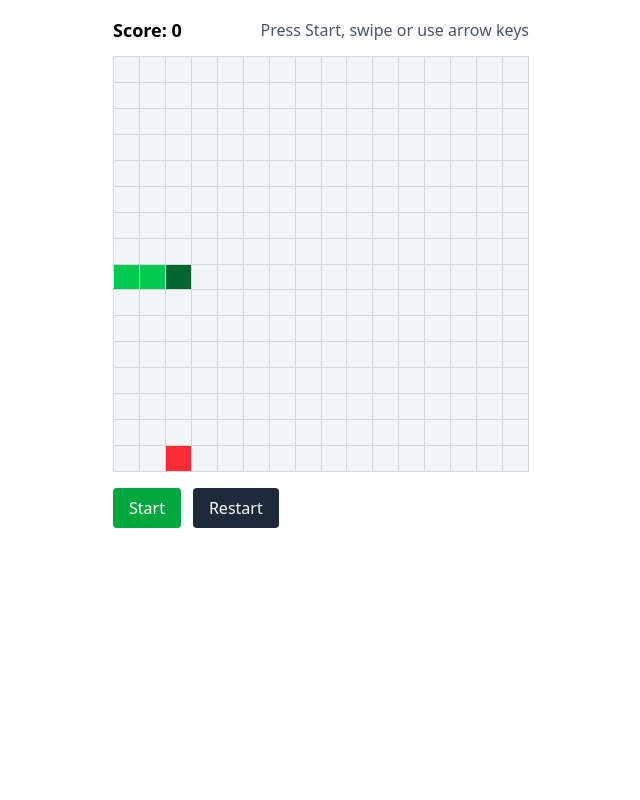
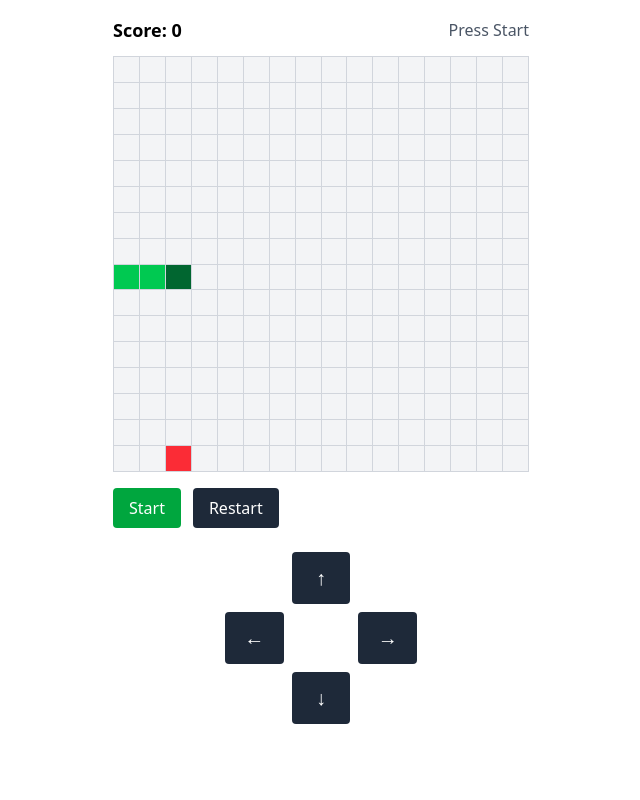
Before and after one commit to Giverr17/games-challenge, a Laravel app: page /snake in a window 1280 px wide. Shown: the whole page, without its empty margins (319-959 px from the left). Run offline with Laravel 12, Linux system fonts and the light colour scheme; style sheets or scripts are compiled from the project's sources; some libraries are stand-ins or nearby versions.

Commit message:
feat: add Snake game React application and game logic rules

```diff
--- a/resources/js/snake/SnakeApp.jsx
+++ b/resources/js/snake/SnakeApp.jsx
@@ -9,51 +9,48 @@ const KEYS = {
     w: 'up', s: 'down', a: 'left', d: 'right',
 };
 
-// One steering request. If the game is waiting to start, any steer starts it.
 function steerState(old, dir) {
     const s = old.status === 'ready' ? { ...old, status: 'playing' } : old;
     return turn(s, dir);
-}
+};
 
-// A finger movement (dx = columns, dy = rows) becomes a direction, or null for a tap
 function swipeDir(dx, dy) {
     if (Math.abs(dx) < MIN_SWIPE && Math.abs(dy) < MIN_SWIPE) return null;
     if (Math.abs(dx) > Math.abs(dy)) return dx > 0 ? 'right' : 'left';
     return dy > 0 ? 'down' : 'up';
-}
+};
 
 export default function SnakeApp() {
+
     const [game, setGame] = useState(() => newGame());
     const touchStart = useRef(null);
 
-    // The loop: runs only while the game is playing
     useEffect(() => {
         if (game.status !== 'playing') return;
-
         const id = setInterval(() => {
             setGame(old => tick(old));
         }, TICK_MS);
 
         return () => clearInterval(id);
+
     }, [game.status]);
 
-    // Keyboard: one listener for the whole page, removed when we leave
     useEffect(() => {
         function onKey(e) {
             const dir = KEYS[e.key] || KEYS[e.key.toLowerCase()];
             if (!dir) return;
-            e.preventDefault(); // stop arrow keys from scrolling the page
+            e.preventDefault();
             setGame(old => steerState(old, dir));
         }
-        window.addEventListener('keydown', onKey);
+        window.addEventListener('keydown', onKey)
         return () => window.removeEventListener('keydown', onKey);
-    }, []);
+    },
+        []);
 
-    // Swipe: remember where the finger landed, compare where it lifted
     function onTouchStart(e) {
         const t = e.touches[0];
         touchStart.current = { x: t.clientX, y: t.clientY };
-    }
+    };
 
     function onTouchEnd(e) {
         if (!touchStart.current) return;
@@ -64,19 +61,32 @@ export default function SnakeApp() {
         );
         touchStart.current = null;
         if (dir) setGame(old => steerState(old, dir));
-    }
+    };
+
 
     function start() {
         setGame(old => ({ ...old, status: 'playing' }));
+    };
+
+    function restart() {
+        setGame(old => ({ ...newGame(), status: 'playing' }));
     }
 
-    function restart() {
-        setGame({ ...newGame(), status: 'playing' });
+    function padButton(dir, label) {
+        return (
+            <button
+                onPointerDown={() => setGame(old => steerState(old, dir))}
+                aria-label={dir}
+                className="rounded bg-gray-800 py-3 text-xl text-white active:bg-gray-600"
+            >
+                {label}
+            </button>
+        );
     }
 
-    // The drawing: for every cell, decide its colour
     const head = game.snake[0];
     const cells = [];
+
     for (let y = 0; y < game.rows; y++) {
         for (let x = 0; x < game.cols; x++) {
             let color = 'bg-gray-100';
@@ -92,29 +102,27 @@ export default function SnakeApp() {
     }
 
     const message = {
-        ready: 'Press Start, swipe or use arrow keys',
+        ready: 'Press Start',
         playing: 'Go!',
         paused: 'Paused',
         over: 'Game over',
         won: 'You won!',
     }[game.status];
-
     return (
-        <div
-            className="min-h-dvh select-none"
-            style={{ touchAction: 'none' }}
-            onTouchStart={onTouchStart}
-            onTouchEnd={onTouchEnd}
-        >
-            <div className="mx-auto max-w-md p-4">
+        <div className="mx-auto max-w-md select-none p-4">
             <div className="mb-3 flex items-center justify-between">
                 <p className="text-lg font-semibold">Score: {game.score}</p>
-                    <p className="text-right text-gray-600">{message}</p>
+                <p className="text-gray-600">{message}</p>
             </div>
 
             <div
                 className="grid gap-px border border-gray-300 bg-gray-300"
-                    style={{ gridTemplateColumns: `repeat(${game.cols}, 1fr)` }}
+                style={{
+                    gridTemplateColumns: `repeat(${game.cols}, 1fr)`,
+                    touchAction: 'none',
+                }}
+                onTouchStart={onTouchStart}
+                onTouchEnd={onTouchEnd}
             >
                 {cells}
             </div>
@@ -129,6 +137,17 @@ export default function SnakeApp() {
                     Restart
                 </button>
             </div>
+
+            <div className="mx-auto mt-6 grid w-48 grid-cols-3 gap-2" style={{ touchAction: 'none' }}>
+                <div />
+                {padButton('up', '↑')}
+                <div />
+                {padButton('left', '←')}
+                <div />
+                {padButton('right', '→')}
+                <div />
+                {padButton('down', '↓')}
+                <div />
             </div>
         </div>
     );
```
Also changed, not shown: resources/js/snake/rules.js (+27 -16 lines). Lines whose indentation alone changed are shown as unchanged.
